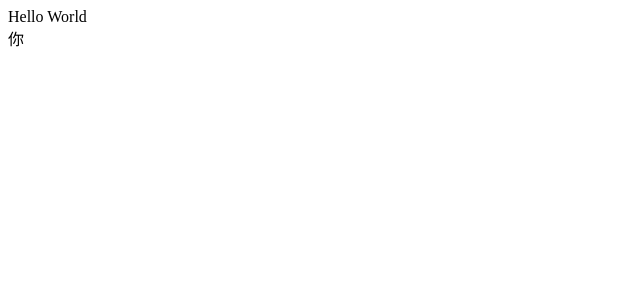
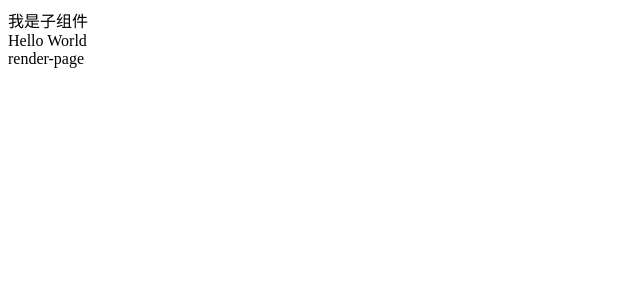
Before and after one commit to dengxueru/electron-vite, a Vue app: page / in a window 1280 px wide. Shown: the top 300 px of the page, without its empty margins (0-640 px from the left). Built offline with nearby package versions, Linux system fonts and the light colour scheme.

Commit message:
feat: 支持tsx

```diff
--- a/src/App.tsx
+++ b/src/App.tsx
@@ -1,16 +1,20 @@
 import { Vue, Component, Prop } from "vue-property-decorator";
+import Child from "./Child";
 
-@Component
-export default class YourComponent extends Vue {
+@Component({
+  components: { Child }
+})
+export default class App extends Vue {
   title: string = "Hello World";
 
   renderPage() {
-    return <div>你</div>;
+    return <div>render-page</div>;
   }
 
   render() {
     return (
       <div>
+        <Child name="我是子组件" />
         {this.title}
         {this.renderPage()}
       </div>
--- /dev/null
+++ b/src/Child.tsx
@@ -0,0 +1,10 @@
+import { Vue, Component, Prop } from "vue-property-decorator";
+
+@Component
+export default class Child extends Vue {
+  @Prop() name!: string;
+
+  render() {
+    return <div>{this.name}</div>;
+  }
+}
--- a/tsconfig.app.json
+++ b/tsconfig.app.json
@@ -2,6 +2,8 @@
   "compilerOptions": {
     "tsBuildInfoFile": "./node_modules/.tmp/tsconfig.app.tsbuildinfo",
     "jsx": "preserve",
+    "experimentalDecorators": true,
+    "emitDecoratorMetadata": true,
 
     /* Linting */
     "strict": true,
```
